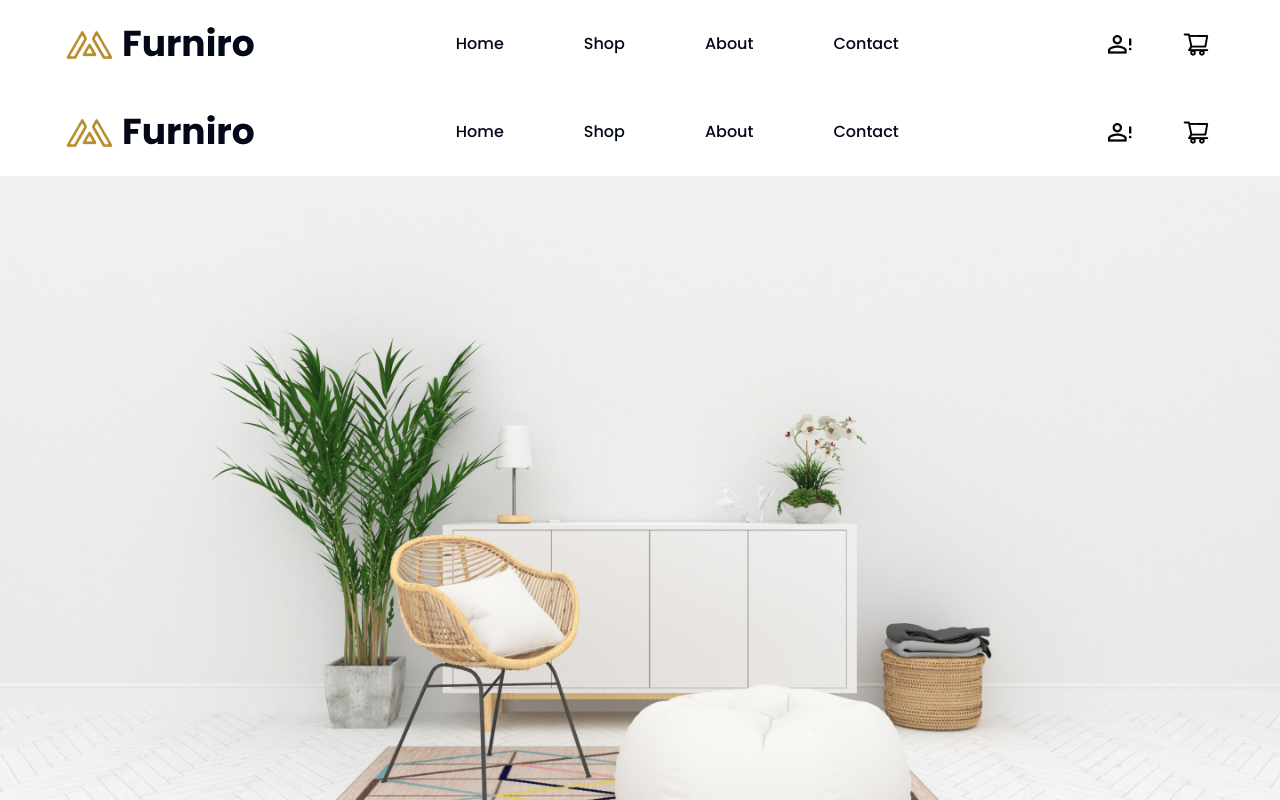
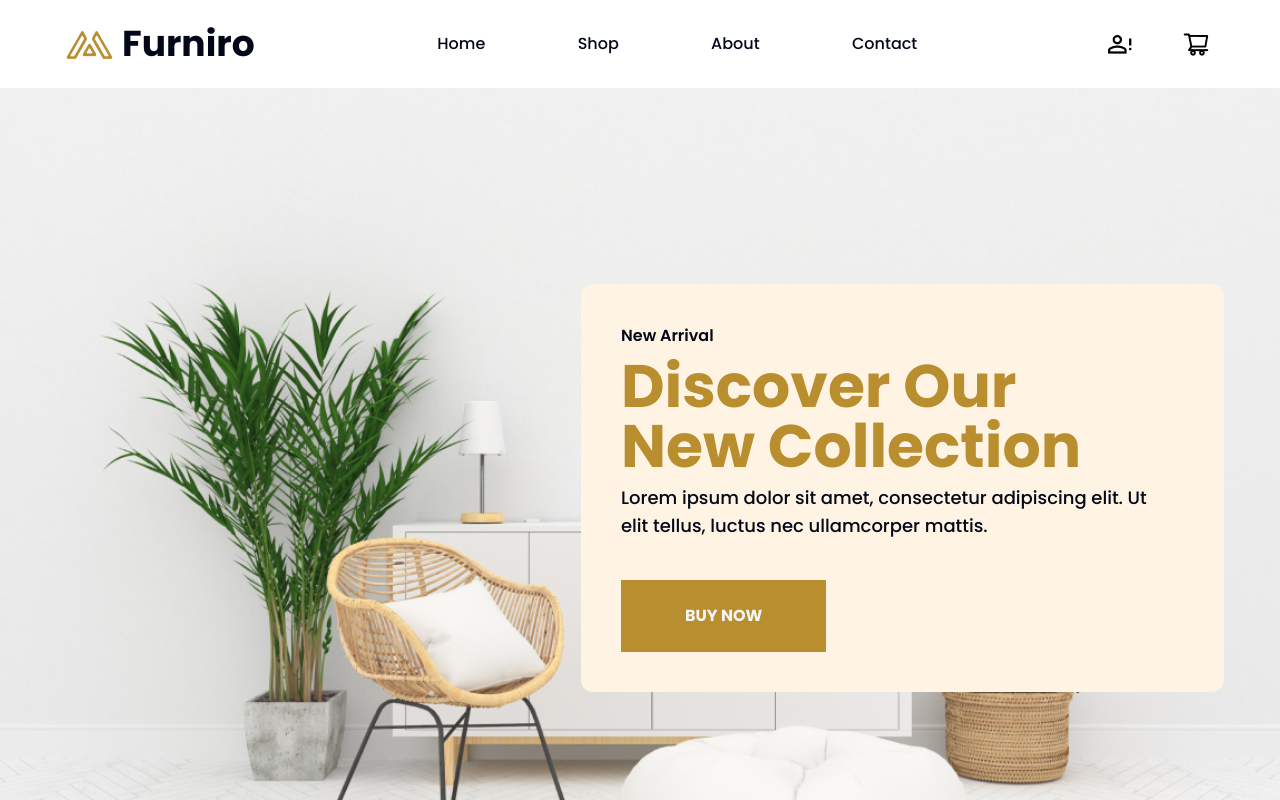
Before and after one commit to YAN-AES/Desafio3, a React (Vite) app: page /home in a window 1280 px wide. Shown: the top 800 px of the page. Built offline with nearby package versions, Linux system fonts and the light colour scheme; the HTML template or start-up script is replaced by a standard one.

Commit message:
fix: corrected home background image cover and navbar

```diff
--- a/src/components/CTA.tsx
+++ b/src/components/CTA.tsx
@@ -2,7 +2,7 @@ import { Button } from "./ui/button";
 
 export function CTA() {
   return (
-    <div className="flex flex-col bg-brown1 p-10 items-start gap-10 rounded-xl w-[643px] font-poppins">
+    <div className="flex flex-col bg-brown1 p-10 items-start gap-10 rounded-xl w-[643px] font-poppins z-10">
       <div className="flex flex-col gap-2">
         <p className="font-semibold">New Arrival</p>
         <p className="text-6xl font-bold text-brown2">
--- a/src/components/Navbar.tsx
+++ b/src/components/Navbar.tsx
@@ -13,7 +13,7 @@ export function Navbar() {
           </div>
           <p className="text-4xl font-bold">Furniro</p>
         </div>
-        <ul className="flex flex-row items-center text-base gap-x-20">
+        <ul className="flex flex-row items-center justify-between text-base w-full max-w-[480px]">
           <li className="transition ease-in-out cursor-pointer hover:scale-105">
             Home
           </li>
--- a/src/pages/Home.tsx
+++ b/src/pages/Home.tsx
@@ -2,17 +2,21 @@ import Dining from "../assets/dining.jpg";
 import Living from "../assets/living.jpg";
 import Bedroom from "../assets/bedroom.jpg";
 import Furniturebg from "../assets/furniturebg.jpg";
-import Homebg from "@/assets/homebg.jpg"
-import { Navbar } from "@/components/Navbar";
+import Homebg from "@/assets/homebg.jpg";
 import { CTA } from "@/components/CTA";
 
 export function Home() {
   return (
-    <main className="">
-      <Navbar />
+    <main>
       <section>
-        <img src={Homebg} alt="" />
-        <CTA />
+        <div className="relative flex min-h-svh items-center justify-end w-full pr-14">
+          <img
+            src={Homebg}
+            alt=""
+            className="absolute left-0 top-0 w-full h-full object-cover z-0"
+          />
+          <CTA />
+        </div>
       </section>
       <section className="flex flex-col py-14 gap-14">
         <div className="flex flex-col items-center justify-center font-poppins">
@@ -23,11 +27,19 @@ export function Home() {
         </div>
         <div className="flex flex-row items-center justify-between text-2xl font-semibold font-poppins px-36">
           <div className="flex flex-col items-center justify-center gap-8">
-            <img src={Dining} alt="Dining room" className="shadow-xl rounded-xl" />
+            <img
+              src={Dining}
+              alt="Dining room"
+              className="shadow-xl rounded-xl"
+            />
             <p>Dining</p>
           </div>
           <div className="flex flex-col items-center justify-center gap-8">
-            <img src={Living} alt="Living room" className="shadow-xl rounded-xl" />
+            <img
+              src={Living}
+              alt="Living room"
+              className="shadow-xl rounded-xl"
+            />
             <p>Living</p>
           </div>
           <div className="flex flex-col items-center justify-center gap-8">
@@ -38,7 +50,9 @@ export function Home() {
       </section>
       <section className="py-16">
         <div className="flex flex-col items-center justify-center font-poppins">
-          <p className="text-xl font-semibold text-gray5">Share your setup with</p>
+          <p className="text-xl font-semibold text-gray5">
+            Share your setup with
+          </p>
           <p className="text-4xl font-bold text-shadow">#FuniroFurniture</p>
         </div>
         <img src={Furniturebg} alt="Furniture grid" className="w-full" />
```
